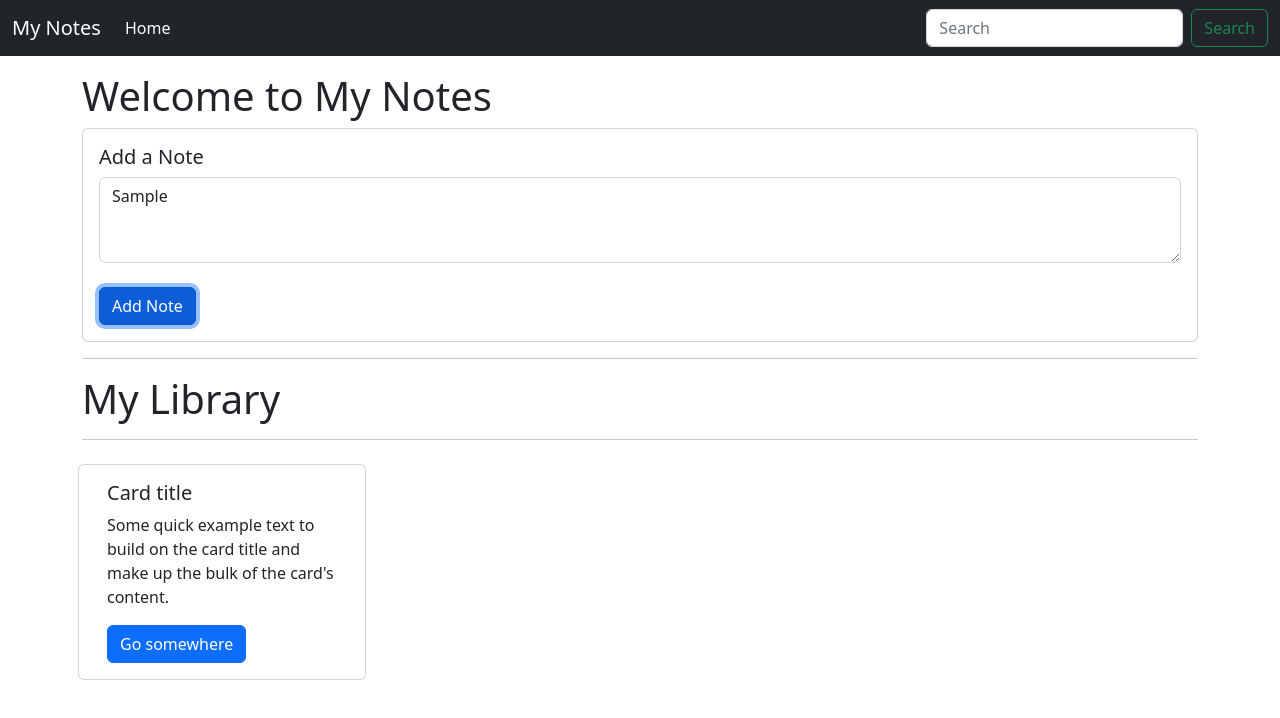
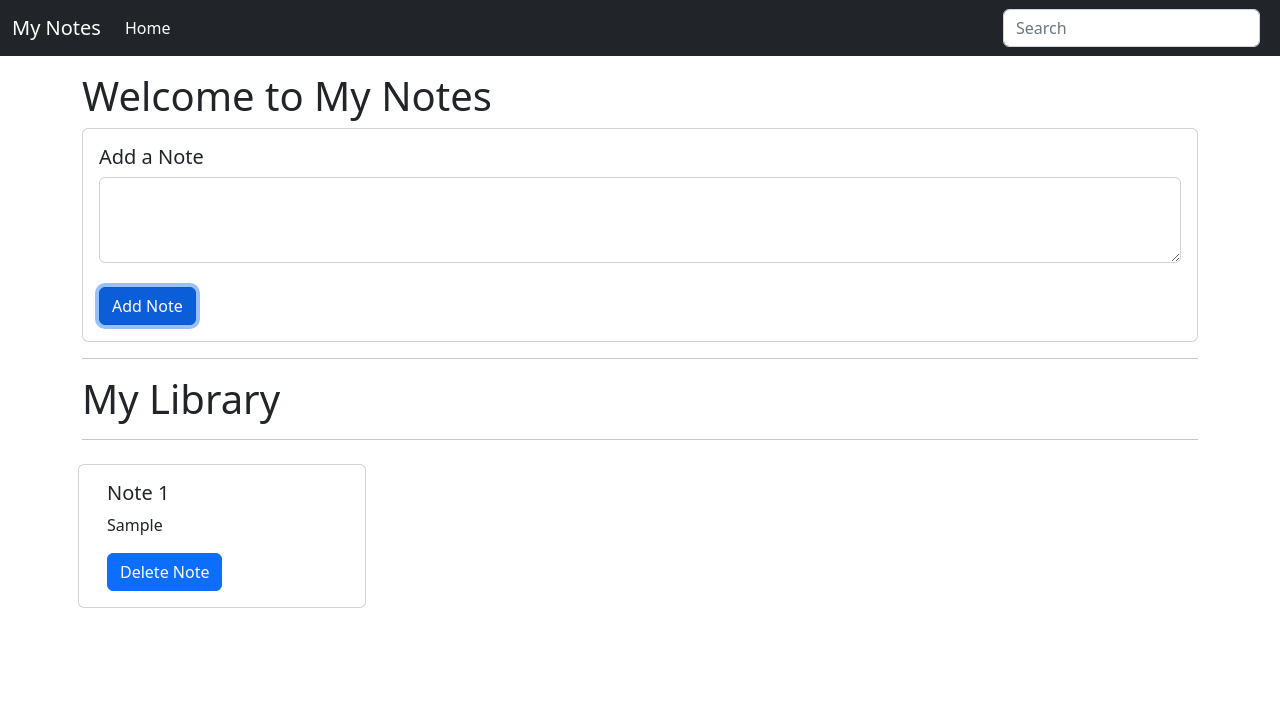
Before and after one commit to ab85hishek/myNotes, a plain HTML site: page index.html in a window 1280 px wide. Both pictures are taken after typing "Sample" into the empty fields and a click on the button "Add Note". Drawn offline with nearby package versions, Linux system fonts and the light colour scheme.

Commit message:
added features like adding, deleting and searching notes. Used local Storage.

```diff
--- a/index.html
+++ b/index.html
@@ -26,8 +26,9 @@
                     </li>
                 </ul>
                 <form class="d-flex" role="search">
-                    <input class="form-control me-2" type="search" placeholder="Search" aria-label="Search">
-                    <button class="btn btn-outline-success" type="submit">Search</button>
+                    <input id="searchTxt" class="form-control me-2" type="search" placeholder="Search" aria-label="Search">
+                    <!-- <button class="btn btn-outline-success" type="submit">Search</button> -->
+
                 </form>
             </div>
         </div>
@@ -49,15 +50,7 @@
         <hr>
         <h1>My Library</h1>
         <hr>
-        <div id="notes" class="row conatiner-fluid">
-            <div class="card my-2 mx-2" style="width: 18rem;" >
-                <div class="card-body">
-                  <h5 class="card-title">Card title</h5>
-                  <p class="card-text">Some quick example text to build on the card title and make up the bulk of the card's content.</p>
-                  <button class="btn btn-primary">Go somewhere</button>
-                </div>
-              </div>
-        </div>
+        <div id="notes" class="row conatiner-fluid"></div>
 
     </div>
 
--- a/js/app.js
+++ b/js/app.js
@@ -1 +1,97 @@
 console.log("Added");
+showNotes();
+
+// if user adds a note then add it to local storage
+let addBtn = document.getElementById('addBtn');
+addBtn.addEventListener('click', function (e) {
+
+    let addTxt = document.getElementById('addTxt');
+    let notes = localStorage.getItem('notes');
+
+    if (notes == null) {
+        notesObj = [];
+    }
+    else {
+        notesObj = JSON.parse(notes);
+    }
+
+    notesObj.push(addTxt.value);
+    localStorage.setItem('notes', JSON.stringify(notesObj));
+    addTxt.value = "";
+
+    // console.log(notesObj);
+    showNotes();
+
+});
+
+// Function to show created elements from local storage
+
+function showNotes() {
+    let notes = localStorage.getItem('notes');
+    if (notes == null) {
+        notesObj = [];
+    }
+    else {
+        notesObj = JSON.parse(notes);
+    }
+    let html = "";
+    notesObj.forEach(function (element, index) {
+        html += `
+        <div class="noteCard card my-2 mx-2" style="width: 18rem;" >
+        <div class="card-body">
+          <h5 class="card-title">Note ${index + 1}</h5>
+          <p class="card-text">${element}</p>
+          <button id="${index}" onclick="deleteNote(this.id)" class="btn btn-primary">Delete Note</button>
+        </div>
+      </div>`;
+    });
+
+    let notesElm = document.getElementById('notes');
+    if (notesObj.length != 0) {
+        notesElm.innerHTML = html;
+    } else {
+        notesElm.innerHTML = `<h5>Nothing in library. Add some notes to view them in library<h5>`;
+    }
+
+}
+
+// funcion to delete notes
+
+function deleteNote(index) {
+
+    let notes = localStorage.getItem('notes');
+    if (notes == null) {
+        notesObj = [];
+    }
+    else {
+        notesObj = JSON.parse(notes);
+    }
+
+    notesObj.splice(index, 1);
+    localStorage.setItem('notes', JSON.stringify(notesObj));
+    showNotes();
+
+};
+
+
+// if user searches for a note
+let search = document.getElementById('searchTxt');
+search.addEventListener('input', function () {
+
+    let inpValue = search.value.toLowerCase(); //converted the search alphabet to lower case
+    // console.log('Input event fired!', inpValue);
+
+    let noteCards = document.getElementsByClassName('noteCard');
+
+
+        Array.from(noteCards).forEach(function(element){
+            let cardTxt = element.getElementsByTagName("p")[0].innerText;
+            // console.log(cardTxt);
+            if(cardTxt.includes(inpValue)){
+                element.style.display = "block";
+            }else{
+                element.style.display = "none";
+
+            }
+        });
+});
```
